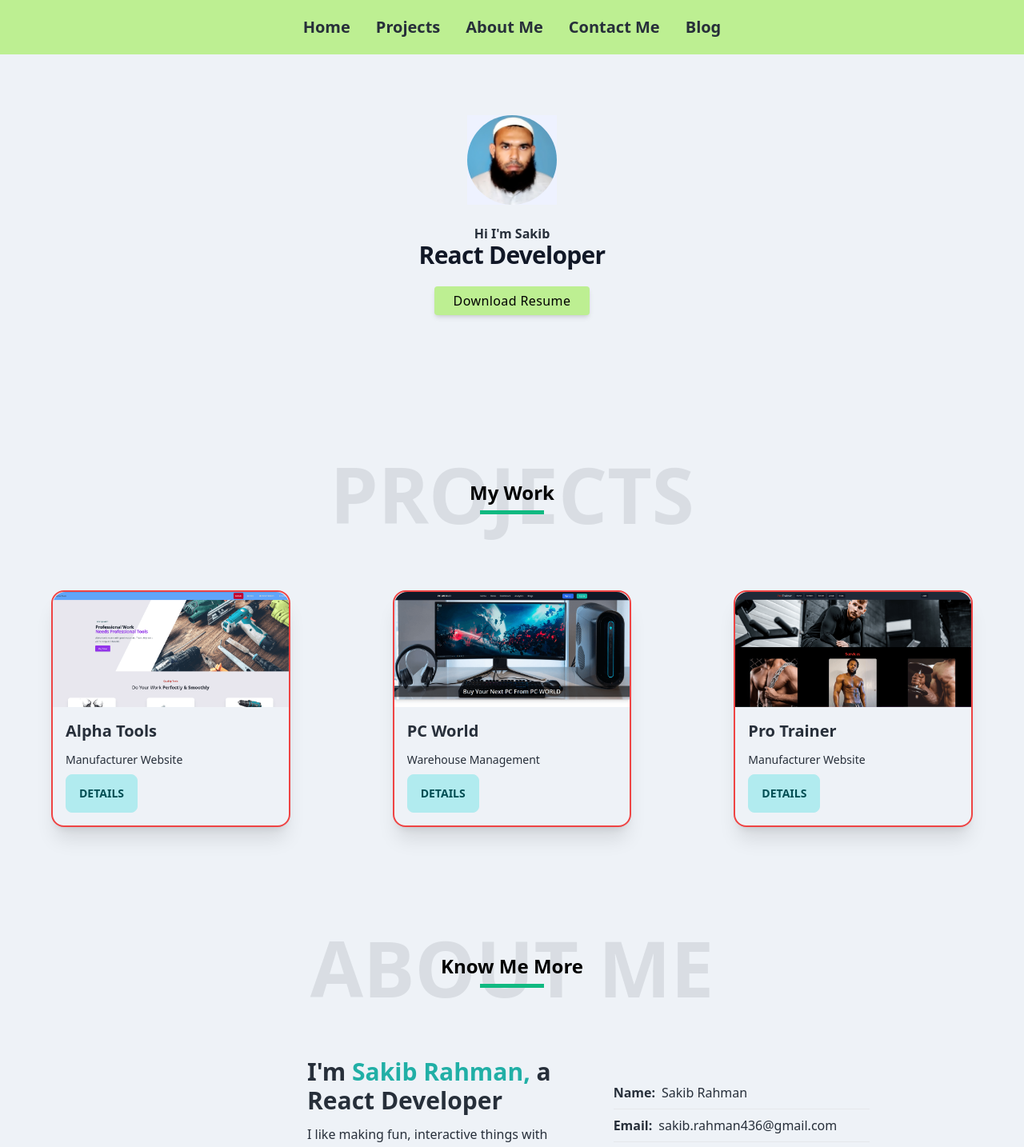
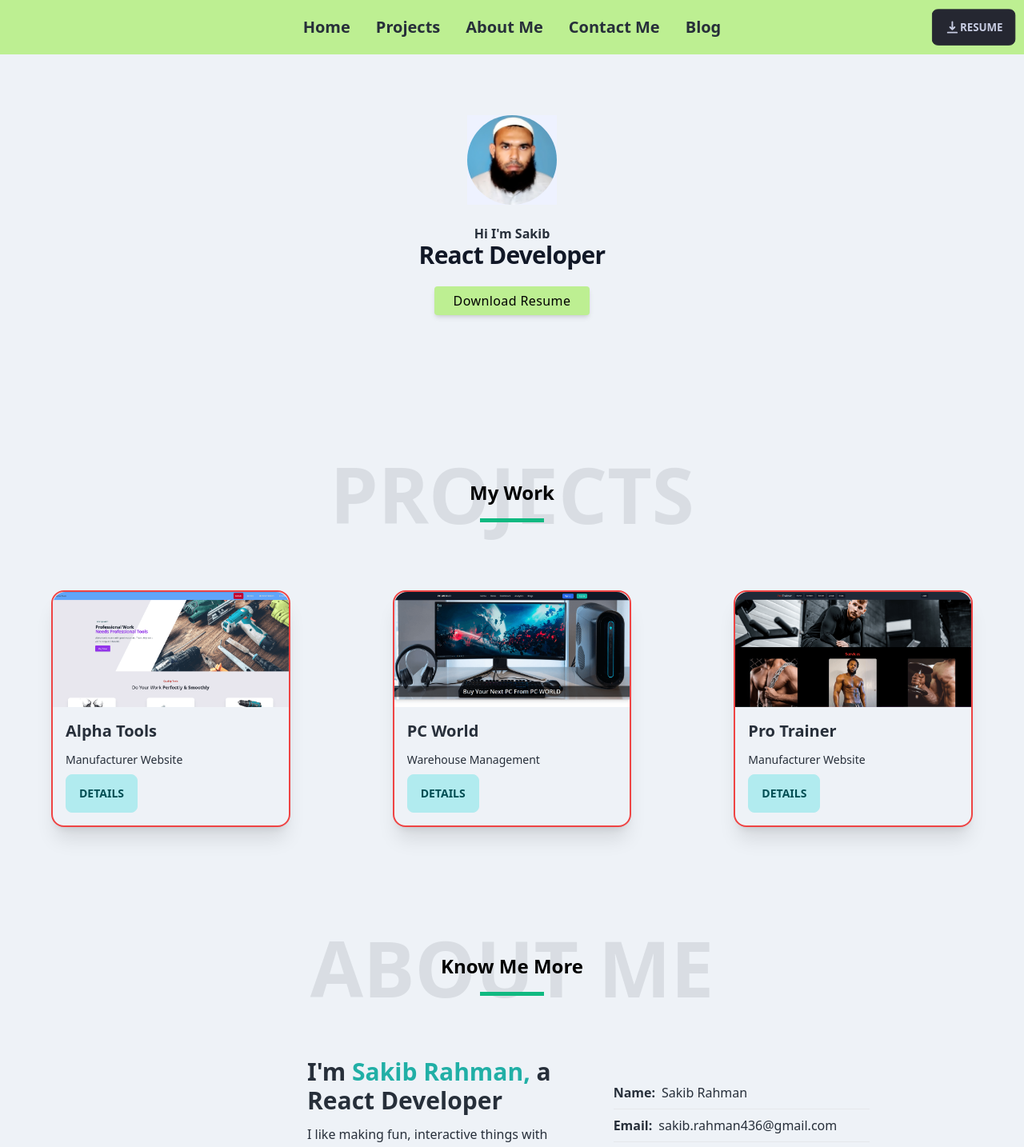
Before and after one commit to srdo96/portfolio, a React (Create React App) app: page / in a window 1280 px wide. Shown: the top 1434 px of the page at 80% size. Built offline with nearby package versions, Linux system fonts and the light colour scheme.

Commit message:
add resume button in navbar

```diff
--- a/package.json
+++ b/package.json
@@ -6,6 +6,7 @@
     "@testing-library/jest-dom": "^5.14.1",
     "@testing-library/react": "^13.0.0",
     "@testing-library/user-event": "^13.2.1",
+    "aos": "^3.0.0-beta.6",
     "axios": "^0.27.2",
     "daisyui": "^2.15.2",
     "emailjs-com": "^3.2.0",
--- a/src/components/Home/AboutMe.js
+++ b/src/components/Home/AboutMe.js
@@ -19,10 +19,10 @@ const AboutMe = () => {
   return (
     <div className="mt-16" id="about-me">
       <div className="relative flex justify-center text-center py-16">
-        <h2 className="text-8xl text-light opacity-10  uppercase font-semibold ">
+        <h2 className="text-5xl md:text-8xl text-light opacity-10 uppercase font-semibold ">
           About Me
         </h2>
-        <p className="text-2xl text-black font-semibold absolute mt-4  w-96 self-center leading-3   mb-0">
+        <p className="text-xl md:text-2xl text-black font-semibold absolute mt-4  w-96 self-center leading-3   mb-0">
           Know Me More
           <span className="w-20  border-emerald-500 mt-4 border-b border-4  block mx-auto"></span>
         </p>
--- a/src/components/Home/ContactMe.js
+++ b/src/components/Home/ContactMe.js
@@ -40,10 +40,10 @@ const ContactMe = () => {
   return (
     <div>
       <div className="relative flex justify-center text-center py-16">
-        <h2 className="text-8xl text-light opacity-10  uppercase font-semibold ">
+        <h2 className="text-5xl md:text-8xl text-light opacity-10  uppercase font-semibold ">
           Contact Me
         </h2>
-        <p className="text-2xl text-black font-semibold absolute mt-4  w-96 self-center leading-3   mb-0">
+        <p className="text-xl md:text-2xl text-black font-semibold absolute mt-4  w-96 self-center leading-3   mb-0">
           Email Me
           <span className="w-20  border-emerald-500 mt-4 border-b border-4  block mx-auto"></span>
         </p>
--- a/src/components/Home/Details.js
+++ b/src/components/Home/Details.js
@@ -72,7 +72,7 @@ const Details = () => {
       <h1 className="text-4xl text-center mt-14">Used Technologies</h1>
       <div className="mt-6 mx-10 md:flex md:justify-center">
         {project.tech.map((tech) => (
-          <div className=" inline-block m-2  px-3 border-cyan-600 border-2 border-solid rounded-lg  text-base font-medium uppercase text-center">
+          <div className=" inline-block m-2  px-3 border-purple-700 text-cyan-600 border-2 border-solid rounded-lg  text-base font-medium uppercase text-center">
             {tech}
           </div>
         ))}
--- a/src/components/Home/Header.js
+++ b/src/components/Home/Header.js
@@ -3,10 +3,6 @@ import { Link } from "react-router-dom";
 import myImg from "../../assets/myImg/sakib-crop.jpeg";
 
 const Header = () => {
-  const cin = (e) => {
-    e.preventDefault();
-    console.log(e.target);
-  };
   return (
     <div id="home" className="pt-16">
       <div className="px-4 py-16 mx-auto sm:max-w-xl md:max-w-full lg:max-w-screen-xl md:px-24 lg:px-8 lg:py-20">
--- a/src/components/Home/NavBar.js
+++ b/src/components/Home/NavBar.js
@@ -1,7 +1,6 @@
 import React from "react";
-import { NavLink } from "react-router-dom";
+import { Link } from "react-router-dom";
 import { HashLink } from "react-router-hash-link";
-import { NavHashLink } from "react-router-hash-link";
 const NavBar = () => {
   return (
     <div className="navbar bg-accent fixed  z-20">
@@ -37,7 +36,26 @@ const NavBar = () => {
         </ul>
       </div>
       <div className="navbar-end">
-        {/* <a className="btn">Get started</a> */}
+        <Link
+          to="../../assets/sakibRahman_JrReactDeveloper.pdf"
+          target="_blank"
+          download
+          className="btn hover:btn-info hidden lg:flex"
+        >
+          <svg
+            xmlns="http://www.w3.org/2000/svg"
+            className="h-5 w-5"
+            viewBox="0 0 20 20"
+            fill="currentColor"
+          >
+            <path
+              fillRule="evenodd"
+              d="M3 17a1 1 0 011-1h12a1 1 0 110 2H4a1 1 0 01-1-1zm3.293-7.707a1 1 0 011.414 0L9 10.586V3a1 1 0 112 0v7.586l1.293-1.293a1 1 0 111.414 1.414l-3 3a1 1 0 01-1.414 0l-3-3a1 1 0 010-1.414z"
+              clipRule="evenodd"
+            />
+          </svg>{" "}
+          Resume
+        </Link>
         <div className="dropdown dropdown-end">
           <label tabindex="0" className="btn btn-ghost lg:hidden">
             <svg
@@ -84,6 +102,28 @@ const NavBar = () => {
                 Blog
               </HashLink>
             </li>
+            <li>
+              <Link
+                to="../../assets/sakibRahman_JrReactDeveloper.pdf"
+                target="_blank"
+                download
+                className="btn hover:btn-info text-white "
+              >
+                <svg
+                  xmlns="http://www.w3.org/2000/svg"
+                  className="h-5 w-5"
+                  viewBox="0 0 20 20"
+                  fill="currentColor"
+                >
+                  <path
+                    fillRule="evenodd"
+                    d="M3 17a1 1 0 011-1h12a1 1 0 110 2H4a1 1 0 01-1-1zm3.293-7.707a1 1 0 011.414 0L9 10.586V3a1 1 0 112 0v7.586l1.293-1.293a1 1 0 111.414 1.414l-3 3a1 1 0 01-1.414 0l-3-3a1 1 0 010-1.414z"
+                    clipRule="evenodd"
+                  />
+                </svg>{" "}
+                Resume
+              </Link>
+            </li>
           </ul>
         </div>
       </div>
--- a/src/components/Home/Projects.js
+++ b/src/components/Home/Projects.js
@@ -9,10 +9,10 @@ const Projects = () => {
     <div className="" id="projects">
       {/* title */}
       <div className="relative flex  justify-center text-center py-8 ">
-        <h2 className=" text-6xl lg:text-8xl text-light opacity-10  uppercase font-semibold ">
+        <h2 className=" text-5xl lg:text-8xl text-light opacity-10  uppercase font-semibold ">
           Projects
         </h2>
-        <p className="text-2xl text-black font-semibold absolute mt-4  w-96 self-center leading-3   mb-0">
+        <p className="text-xl lg:text-2xl text-black font-semibold absolute mt-4  w-96 self-center leading-3   mb-0">
           My Work
           <span className="w-20  border-emerald-500 mt-4 border-b border-4  block mx-auto"></span>
         </p>
```
Also changed, not shown: 1 other file (tests, documents, lock files or other folders).
